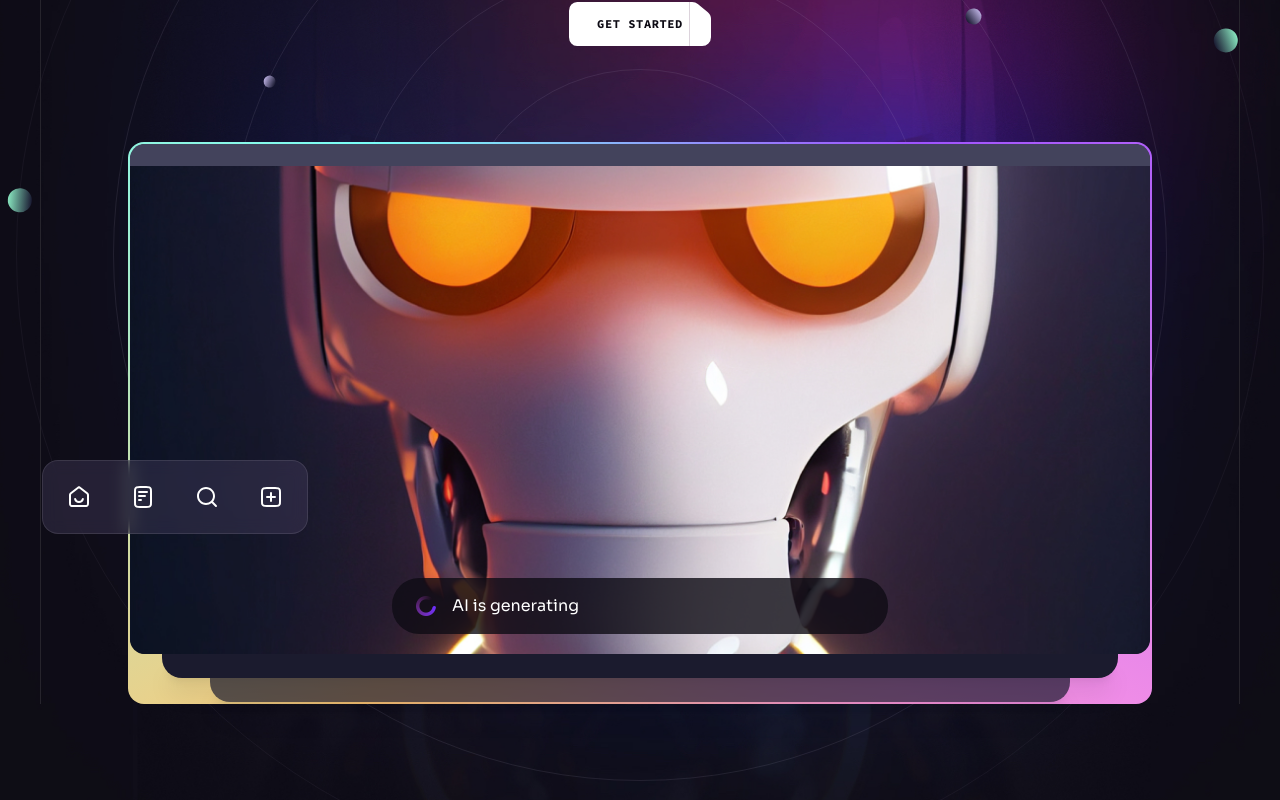
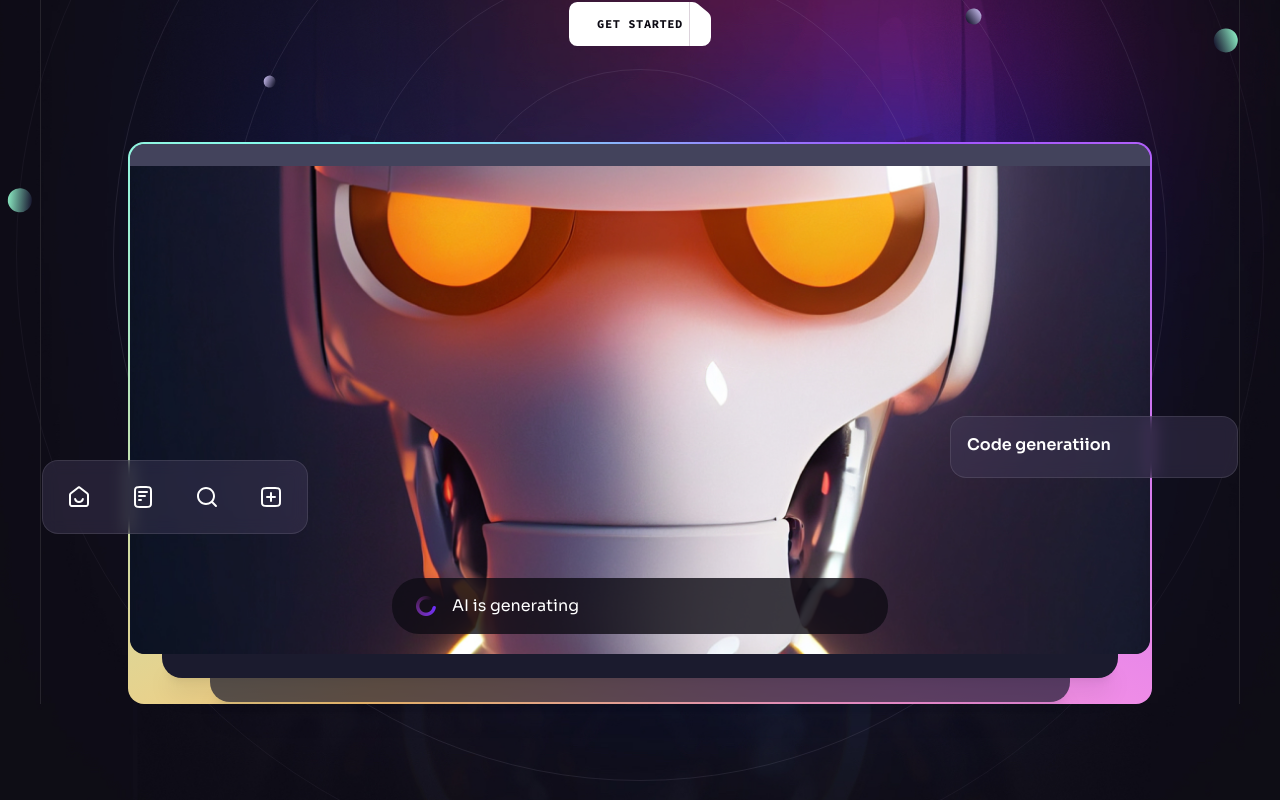
Before and after one commit to GonzaSalda/brainwave, a React (Vite) app: page / in a window 1280 px wide. Shown: the part 538-1338 px from the top of the page. Built offline with nearby package versions, Linux system fonts and the light colour scheme.

Commit message:
Add Notification component to Hero.jsx

```diff
--- a/src/components/Hero.jsx
+++ b/src/components/Hero.jsx
@@ -6,6 +6,7 @@
 import { ScrollParallax } from "react-just-parallax";
 import { useRef } from "react";
 import Generating from "./Generating";
+import Notification from "./Notification";
 
 const Hero = () => {
   const parallaxRef = useRef(null);
@@ -64,6 +65,13 @@
                     ))}
                   </ul>
                 </ScrollParallax>
+
+                <ScrollParallax isAbsolutelyPositioned>
+                  <Notification
+                    className="hidden absolute -right-[5.5rem] bottom-[11rem] w-[18rem] xl:flex"
+                    title="Code generatiion"
+                  />
+                </ScrollParallax>
               </div>
             </div>
             <Gradient />
--- /dev/null
+++ b/src/components/Notification.jsx
@@ -0,0 +1,18 @@
+import React from "react";
+
+const Notification = ({ className, title }) => {
+  return (
+    <div
+      className={`${
+        className || ""
+      } flex items-center p-4 pr-6 bg-n-9/40 backdrop-blur border border-n-1/10 rounded-2xl gap-5`}
+    >
+      <div className="flex-1">
+        <h6 className="mb-1 font-semibold justify-between">{title}</h6>
+        <div className="flex items-center justify-between"></div>
+      </div>
+    </div>
+  );
+};
+
+export default Notification;
```
